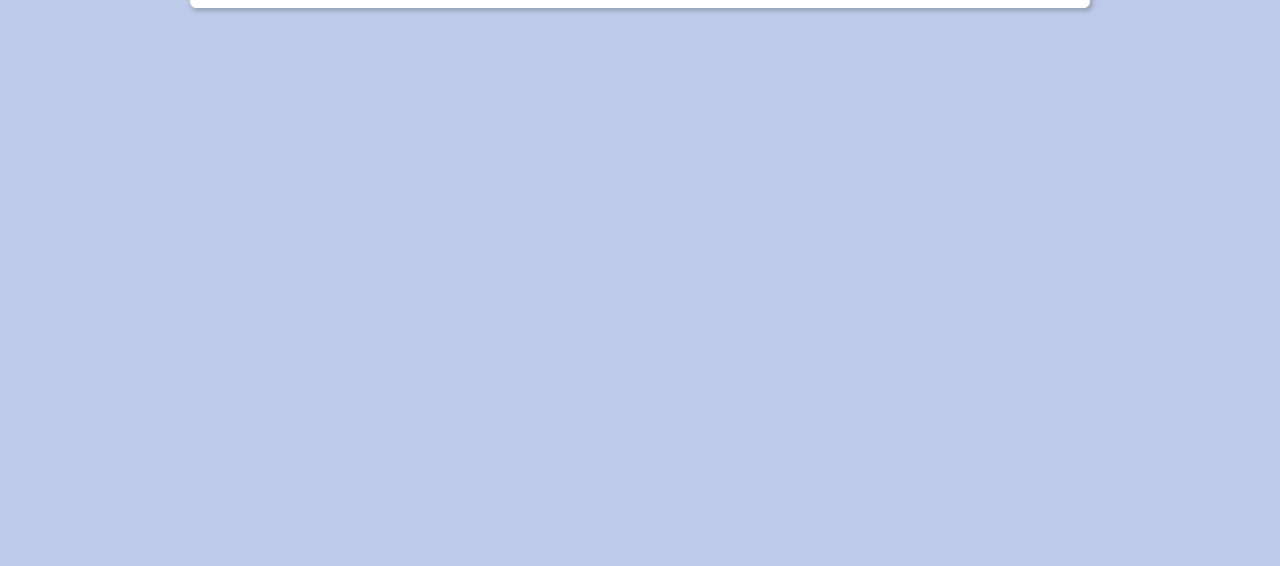
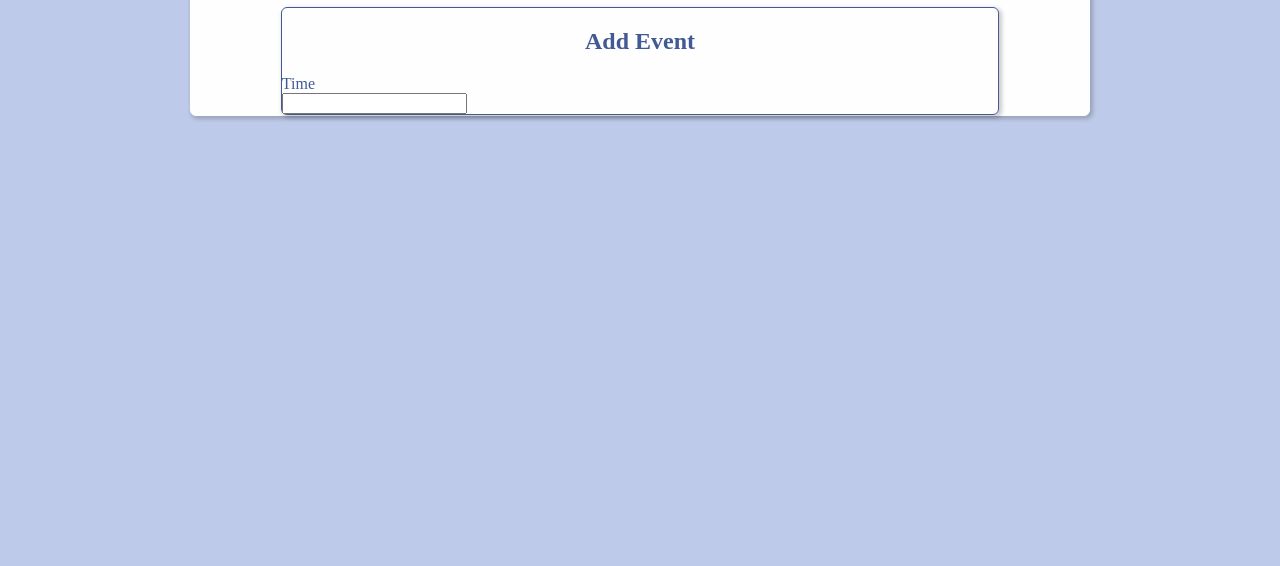
Before and after one commit to cathyygrcia/week-planner, a website: page index.html in a window 1280 px wide. Shown: the part 234-800 px from the top of the page. Drawn offline with Linux system fonts and the light colour scheme.

Commit message:
beginning of form design

```diff
--- a/index.html
+++ b/index.html
@@ -76,8 +76,17 @@
       <div class="header-one">
         <h1>Week Planner</h1>
       </div>
-      <form>
-      </form>
+      <div class="form-container">
+        <form>
+          <div class="col-full">
+            <h2>Add Event</h2>
+          </div>
+          <div class="col-half">
+            <label for="time">Time</label><br>
+            <input id="time" name="time" required>
+          </div>
+        </form>
+      </div>
     </div>
   </main>
   <script src="main.js"></script>
--- a/styles.css
+++ b/styles.css
@@ -85,3 +85,16 @@ main {
 a {
   text-decoration: none;
 }
+
+.form-container {
+  width: 80%;
+  border: 1px solid rgb(66, 90, 146);
+  box-shadow: 2px 2px 4px 1px rgba(0, 0, 0, 0.2);
+  border-radius: 6px;
+  margin: 0 auto;
+}
+
+.col-full {
+  width: 100%;
+  text-align: center;
+}
```
